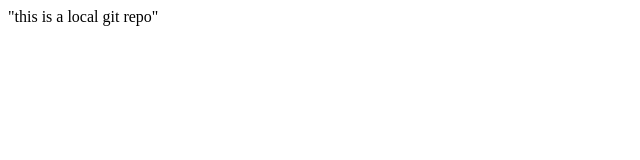
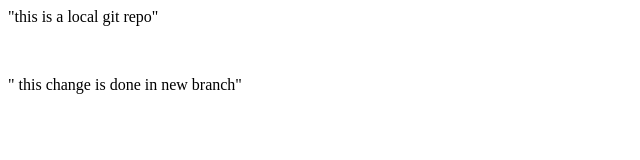
Before and after one commit to lavanya-haiva/new-localrepo, a plain HTML site: page index.html in a window 1280 px wide. Shown: the whole page, without its empty margins (0-640 px from the left). Drawn offline with Linux system fonts and the light colour scheme.

Commit message:
change in new branch

```diff
--- a/index.html
+++ b/index.html
@@ -1 +1,3 @@
 <p>"this is a local git repo"</p>
+<br>
+<p>" this change is done in new branch" </p>
```
